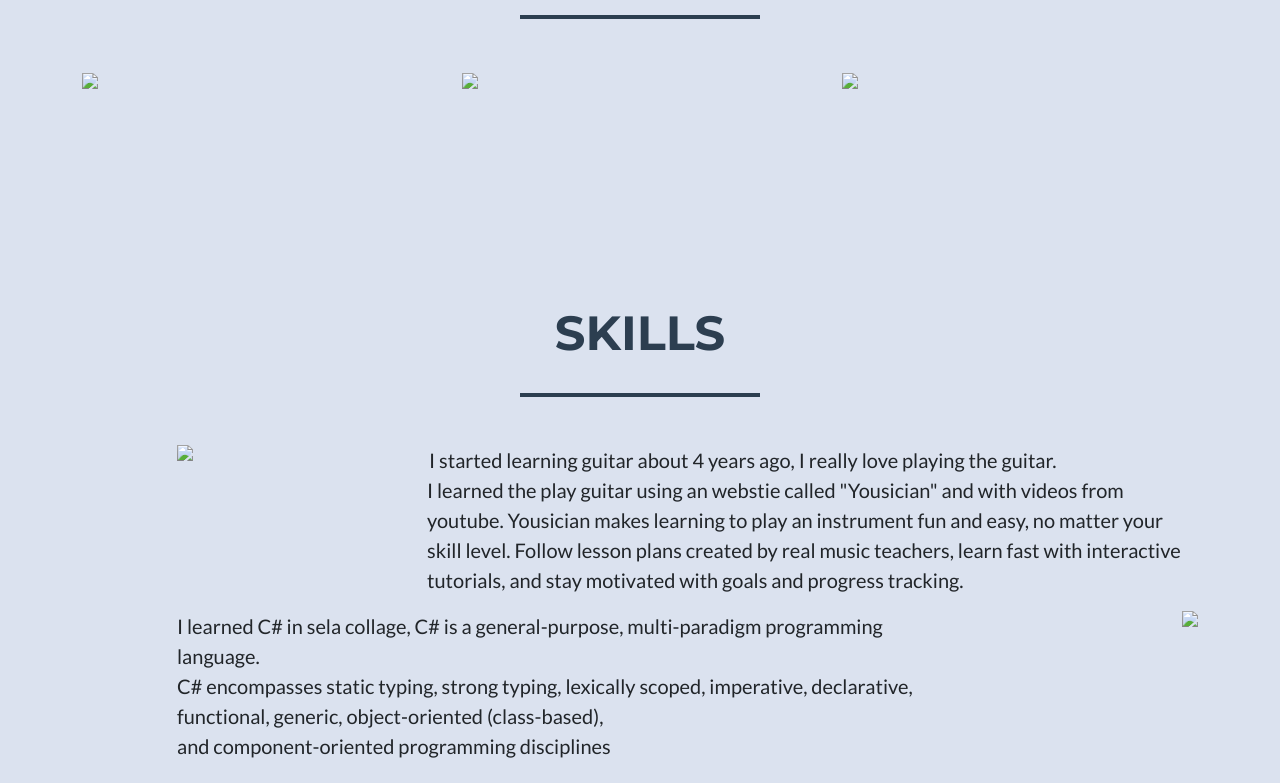
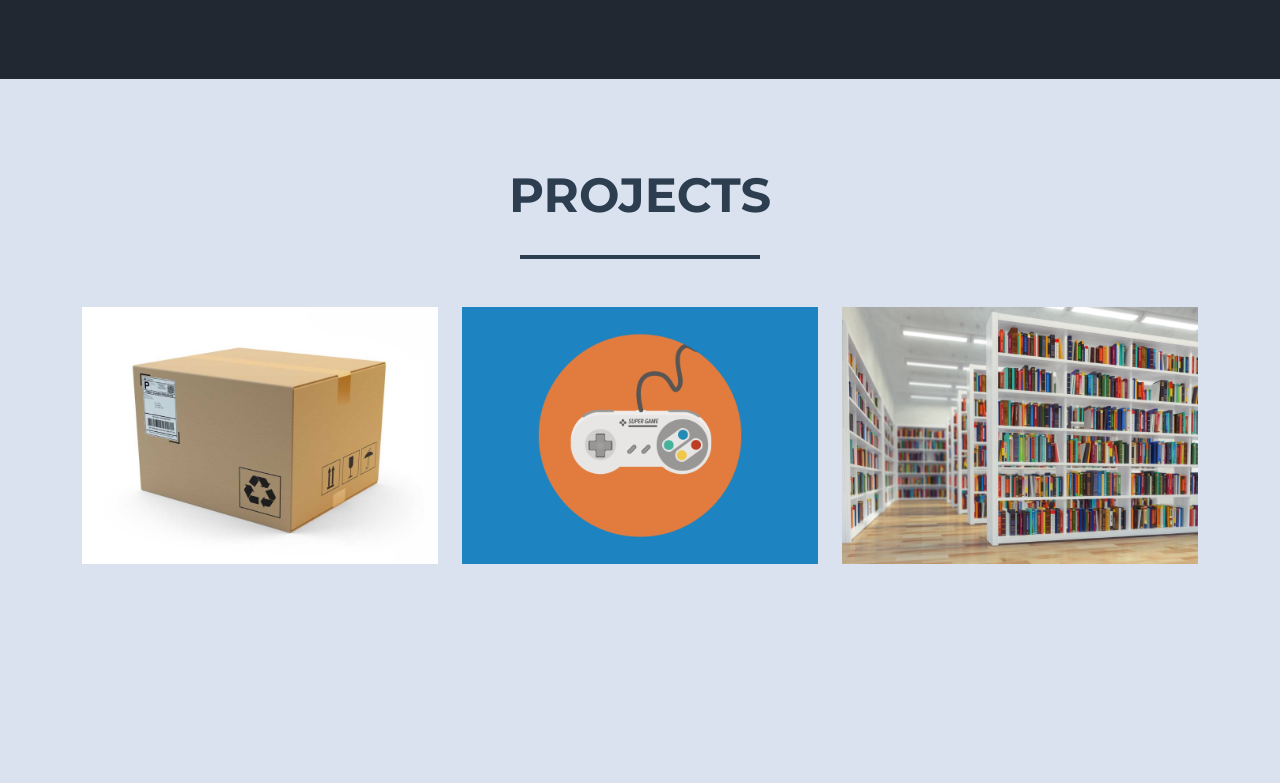
Before and after one commit to Eilon343/CVUpdated, a plain HTML site: page index.html in a window 1280 px wide. Shown: the part 705-1488 px from the top of the page. Drawn offline with nearby package versions, Linux system fonts and the light colour scheme; the site is published under a folder, as on GitHub Pages, so addresses that start at the root find nothing.

Commit message:
Update index.html

```diff
--- a/index.html
+++ b/index.html
@@ -16,7 +16,7 @@
 <body id="page-top" data-bs-spy="scroll" data-bs-target="#mainNav" data-bs-offset="72">
     <header class="text-center text-white  masthead" style="background-color: #222831;">
         <div class="container"><img class="img-fluid d-block mx-auto mb-5"
-                src="/assets/img/portfolio/Myself.png">
+                src="assets/img/portfolio/Myself.png">
             <h1>Eilon Greenberg</h1>
             <hr class="star-light">
             <h2 class="font-weight-light mb-0">.NET Framework - Azure Cloud - Html Css Javascript</h2>
@@ -35,7 +35,7 @@
                             <div class="text-center text-white my-auto portfolio-item-caption-content w-100"><i
                                     class="fa fa-search-plus fa-3x"></i></div>
                         </div><img class="img-fluid"
-                            src="/assets/img/portfolio/perfectbox.jpg">
+                            src="assets/img/portfolio/perfectbox.jpg">
                     </a></div>
                 <div class="col-md-6 col-lg-4"><a class="d-block mx-auto portfolio-item" href="#portfolio-modal-2"
                         data-bs-toggle="modal">
@@ -43,7 +43,7 @@
                             <div class="text-center text-white my-auto portfolio-item-caption-content w-100"><i
                                     class="fa fa-search-plus fa-3x"></i></div>
                         </div><img class="img-fluid"
-                            src="/assets/img/portfolio/game.png">
+                            src="assets/img/portfolio/game.png">
                     </a></div>
                 <div class="col-md-6 col-lg-4"><a class="d-block mx-auto portfolio-item" href="#portfolio-modal-3"
                         data-bs-toggle="modal">
@@ -51,7 +51,7 @@
                             <div class="text-center text-white my-auto portfolio-item-caption-content w-100"><i
                                     class="fa fa-search-plus fa-3x"></i></div>
                         </div><img class="img-fluid"
-                            src="/assets/img/portfolio/PerrfectLibrary-Management.jpg">
+                            src="assets/img/portfolio/PerrfectLibrary-Management.jpg">
                     </a></div>
             </div>
         </div>
@@ -64,7 +64,7 @@
             <hr class="star-dark mb-5">
             <div class="row">
                 <div class="col-lg-11 ms-auto" style="float: left; display: block;">
-                    <img class="img-fluid" src="/assets/img/portfolio/הורדה-modified.png" style="float: left;">
+                    <img class="img-fluid" src="assets/img/portfolio/הורדה-modified.png" style="float: left;">
                     <p class="lead" style="text-indent: 2px; padding-left: 250px;">I started learning guitar about 4 years ago, I really love playing the guitar. <br>
                         I learned the play guitar using an webstie called "Yousician" and with videos from youtube.
                         Yousician makes learning to play an instrument fun and easy, no matter your skill level.
@@ -72,7 +72,7 @@
                     </p>
                 </div>
                 <div class="col-lg-11 ms-auto" style="float: right; display: block;">
-                    <img class="img-fluid" src="/assets/img/portfolio/perfectC-Sharp-modified.png" style="float: right;">
+                    <img class="img-fluid" src="assets/img/portfolio/perfectC-Sharp-modified.png" style="float: right;">
                     <p class="lead" style="padding-right:250px;">I learned C# in sela collage, C# is a general-purpose, multi-paradigm programming language.<br>
                          C# encompasses static typing, strong typing, lexically scoped, imperative, declarative, functional, generic, object-oriented (class-based), <br>
                          and component-oriented programming disciplines </p>
@@ -196,7 +196,7 @@
                             <div class="col-lg-8 mx-auto">
                                 <h2 class="text-uppercase text-secondary mb-0">Project Name</h2>
                                 <hr class="star-dark mb-5"><img class="img-fluid mb-5"
-                                    src="/assets/img/portfolio/perfectbox.jpg">
+                                    src="assets/img/portfolio/perfectbox.jpg">
                                 <p class="mb-5">Box managment storage project, a project using data structers that i wrote on my own,
                                     using binary trees, queue, list and stack.
                                     In this project you can buy boxes with width and height and you get the best matches boxes in the
@@ -225,7 +225,7 @@
                             <div class="col-lg-8 mx-auto">
                                 <h2 class="text-uppercase text-secondary mb-0">Project Name</h2>
                                 <hr class="star-dark mb-5"><img class="img-fluid mb-5"
-                                    src="/assets/img/portfolio/game.png">
+                                    src="assets/img/portfolio/game.png">
                                 <p class="mb-5">My first project in C#, this project is a game where you play as a little spaceship
                                     and astroeids are coming towards you, your goal is to avoid the astroeids and survive.
                                 </p>
@@ -253,7 +253,7 @@
                             <div class="col-lg-8 mx-auto">
                                 <h2 class="text-uppercase text-secondary mb-0">Project Name</h2>
                                 <hr class="star-dark mb-5"><img class="img-fluid mb-5"
-                                    src="/assets/img/portfolio/PerrfectLibrary-Management.jpg">
+                                    src="assets/img/portfolio/PerrfectLibrary-Management.jpg">
                                 <p class="mb-5">Library project, in this project i built a library program,
                                     where you can buy or land books from the library as a customer and you can also add
                                     or remove books from the library if you're a worker.
@@ -269,7 +269,7 @@
         </div>
     </div>
     <script src="https://cdn.jsdelivr.net/npm/bootstrap@5.1.3/dist/js/bootstrap.bundle.min.js"></script>
-    <script src="/assets/js/script.min.js?h=33588ed143bc098cbcf279ea5d7aa7b8"></script>
+    <script src="assets/js/script.min.js?h=33588ed143bc098cbcf279ea5d7aa7b8"></script>
 </body>
 
 </html>
```
